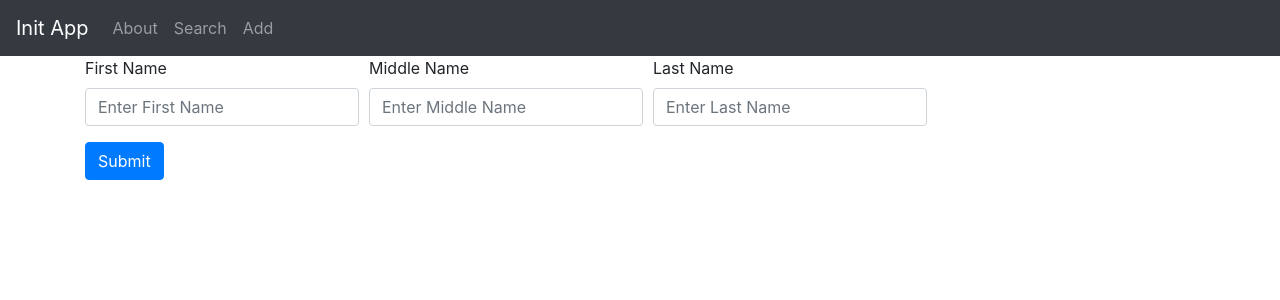
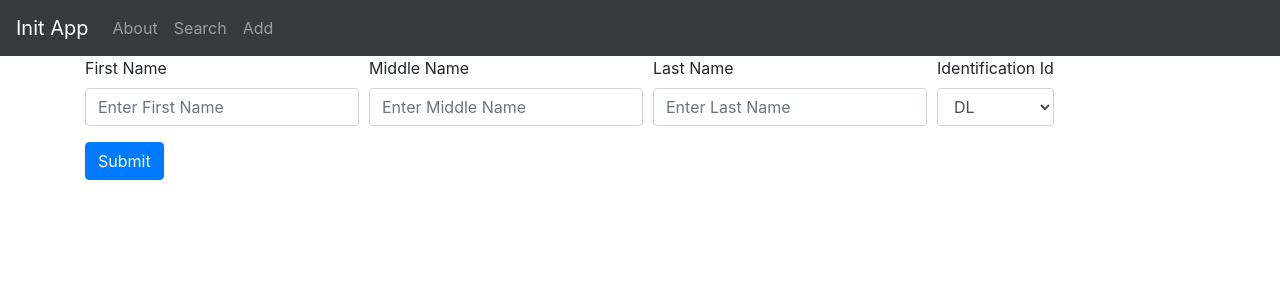
Before and after one commit to gyps1985/React, a React (Create React App) app: page /add in a window 1280 px wide. Shown: the top 300 px of the page. Built offline with nearby package versions, Linux system fonts and the light colour scheme; data requests are answered from the project's data file.

Commit message:
Adding dropdown

```diff
--- a/data.json
+++ b/data.json
@@ -17,6 +17,36 @@
       "middlename": "",
       "lastname": "g",
       "id": 3
+    },
+    {
+      "firstname": "s",
+      "middlename": "",
+      "lastname": "s",
+      "id": 4
+    },
+    {
+      "firstname": "",
+      "middlename": "",
+      "lastname": "",
+      "id": 5
+    }
+  ],
+  "identification": [
+    {
+      "id": 1,
+      "description": "DL"
+    },
+    {
+      "id": 2,
+      "description": "State Id"
+    },
+    {
+      "id": 3,
+      "description": "Passport"
+    },
+    {
+      "id": 4,
+      "description": "Other"
     }
   ]
 }
--- a/src/Component/Add/Add.js
+++ b/src/Component/Add/Add.js
@@ -1,8 +1,9 @@
-import { useState } from "react";
+import { useEffect, useState } from "react";
 import { Button, Col, Container, Form } from "react-bootstrap";
 import TextControl from "../../Controls/TextControl";
 import TextControlRequired from "../../Controls/TextControlRequired";
 import axios from "axios";
+import DropDown from "../../Controls/DropDown";
 
 const Add = (props) => {
   const [isValid, checkValid] = useState(false);
@@ -11,17 +12,32 @@ const Add = (props) => {
     middlename: "",
     lastname: "",
   });
+  const [identifications,setIdentification] = useState([]);
+
+  useEffect(()=>{
+    axios.get('/identification').then(response=>{
+      if(response)
+      {
+        console.log(response.data);
+        //setIdentification(response.data.map(({id, description}) => ({id: id, description: description})));
+        setIdentification(response.data);
+        console.log(identifications);
+      }
+    })
+  // eslint-disable-next-line react-hooks/exhaustive-deps
+  },[]);
 
   const handleSubmit = (event) => {
     const form = event.currentTarget;
-
+    event.preventDefault();
+    console.log(identifications);
     if (!form.checkValidity()) {
       event.stopPropagation();
     }
+    else{
+      axios.post('/person', data).then(response=>console.log(response));
+    }
     checkValid(true);
-    console.log(data);
-    event.preventDefault();
-    axios.post('/person', data).then(response=>console.log(response));
   };
 
   const OnChange = (e) => {
@@ -61,6 +77,9 @@ const Add = (props) => {
               name="lastname"
             ></TextControlRequired>
           </Col>
+          <Col xs="auto">
+            <DropDown options={identifications} name='Identification Id'></DropDown>
+          </Col>
         </Form.Row>
         <Button variant="primary" type="submit">
           Submit
--- /dev/null
+++ b/src/Controls/DropDown.js
@@ -0,0 +1,16 @@
+import { Form } from "react-bootstrap";
+
+const DropDown = (props) => {
+  return (
+    <Form.Group>
+      <Form.Label>{props.name}</Form.Label>
+      <Form.Control as="select">
+        {props.options.map((option) => {
+          return <option key={option.id} value={option.id}>{option.description}</option>;
+        })}
+      </Form.Control>
+    </Form.Group>
+  );
+};
+
+export default DropDown;
```
